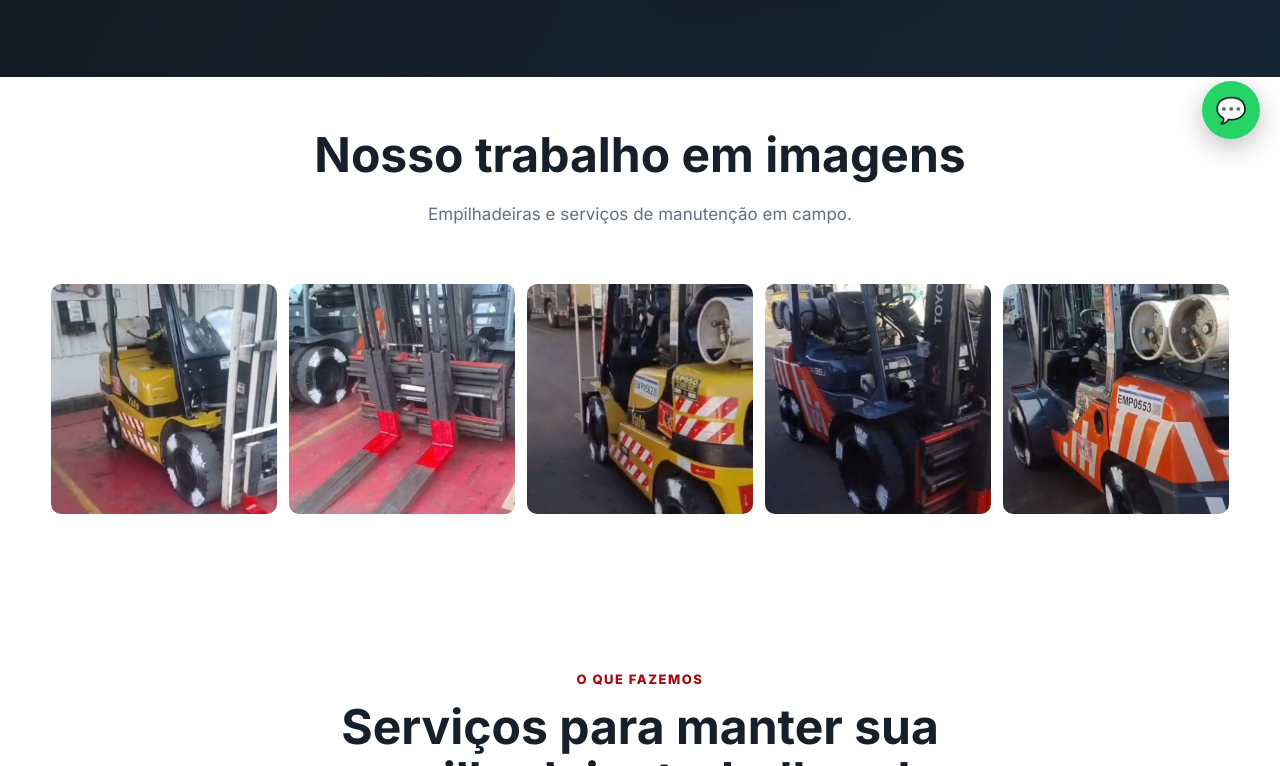
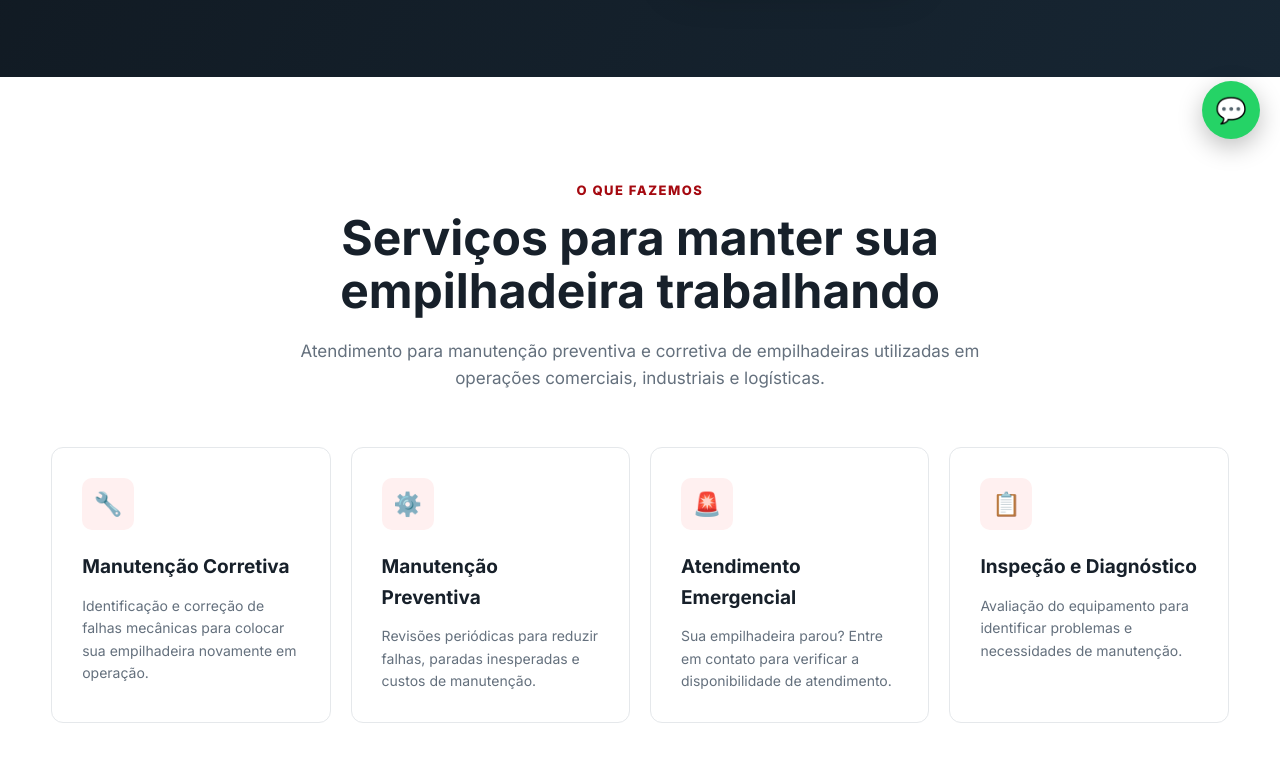
Before and after one commit to wrempilhadeiradf-ops/WR-Empilhadeira, a plain HTML site: page index.html in a window 1280 px wide. Shown: the part 641-1407 px from the top of the page. Drawn offline with Linux system fonts and the light colour scheme.

Commit message:
Add files via upload

```diff
--- a/index.html
+++ b/index.html
@@ -5,7 +5,7 @@
 
     <meta name="viewport" content="width=device-width, initial-scale=1.0">
 
-    <title>WR EMPILHADEIRAS | Manutenção de Empilhadeiras em Brasília</title>
+    <title>Manutenção de Empilhadeiras em Brasília | WR EMPILHADEIRAS</title>
 
     <meta
         name="description"
@@ -158,24 +158,6 @@
         <!-- =========================
              SERVIÇOS
         ========================== -->
-
-
-        <!-- Galeria de serviços realizados -->
-        <section class="section work-gallery" id="galeria">
-            <div class="container">
-                <div class="section-title">
-                    <h2>Nosso trabalho em imagens</h2>
-                    <p>Empilhadeiras e serviços de manutenção em campo.</p>
-                </div>
-                <div class="work-gallery-grid">
-                    <img src="img/empilhadeira-yale-oficina.jpg" alt="Empilhadeira Yale em área de manutenção" loading="lazy">
-                    <img src="img/garfos-empilhadeira.jpg" alt="Detalhes dos garfos e torre de empilhadeira" loading="lazy">
-                    <img src="img/empilhadeira-yale.jpg" alt="Empilhadeira Yale em área operacional" loading="lazy">
-                    <img src="img/empilhadeira-toyota.jpg" alt="Empilhadeira Toyota em área operacional" loading="lazy">
-                    <img src="img/empilhadeira-manutencao.jpg" alt="Empilhadeira em ambiente de manutenção" loading="lazy">
-                </div>
-            </div>
-        </section>
 
         <section class="section" id="servicos">
 
--- a/style.css
+++ b/style.css
@@ -1026,8 +1026,3 @@ textarea {
 @media (max-width: 600px) { .header .brand-logo { width: 88px; } .footer .footer-brand-logo { width: 104px; } }
 
 /* Galeria discreta de imagens reais */
-.work-gallery { padding-top: 52px; padding-bottom: 52px; }
-.work-gallery-grid { display: grid; grid-template-columns: repeat(5, minmax(0,1fr)); gap: 12px; margin-top: 24px; }
-.work-gallery-grid img { width: 100%; height: 230px; object-fit: cover; border-radius: 10px; display: block; }
-@media (max-width: 950px) { .work-gallery-grid { grid-template-columns: repeat(3,minmax(0,1fr)); } }
-@media (max-width: 650px) { .work-gallery-grid { grid-template-columns: repeat(2,minmax(0,1fr)); gap: 9px; } .work-gallery-grid img { height: 190px; } }
```
